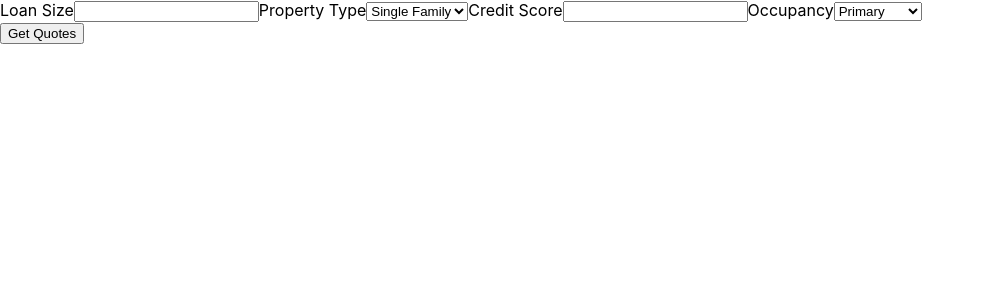
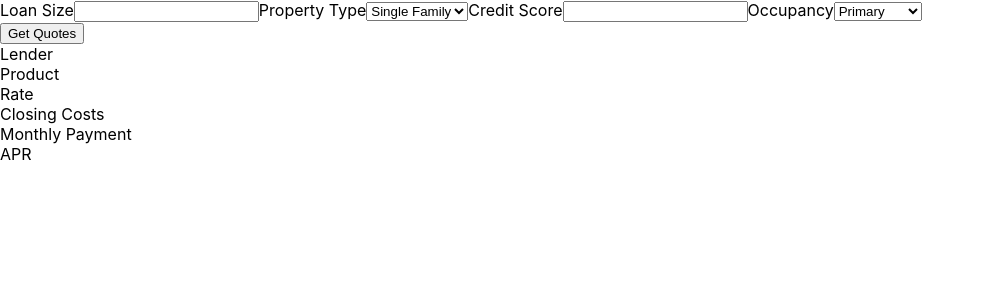
Before and after one commit to brianwashington/rate-quote, a Next.js app: page / in a window 1280 px wide. Shown: the top 300 px of the page, without its empty margins (0-985 px from the left). Built offline with nearby package versions, Linux system fonts and the light colour scheme.

Commit message:
displaying returned api data on the page now

```diff
--- a/pages/index.js
+++ b/pages/index.js
@@ -3,11 +3,25 @@ import LoanInfo from '../components/LoanInfo'
 import { connect } from 'react-redux'
 import { fetchData } from '../state/actions'
 
-function Home({ dispatch }) {
+function Home({ dispatch, rateQuotes }) {
   function submitHandler(e) {
     e.preventDefault()
     dispatch(fetchData())
   }
+
+  const currencyFormatter = new Intl.NumberFormat('en-US', {
+    style: 'currency',
+    currency: 'USD',
+  })
+
+  const tableHeaders = [
+    'Lender',
+    'Product',
+    'Rate',
+    'Closing Costs',
+    'Monthly Payment',
+    'APR',
+  ]
 
   return (
     <div>
@@ -15,8 +29,43 @@ function Home({ dispatch }) {
       <form onSubmit={submitHandler}>
         <button type='submit'>Get Quotes</button>
       </form>
+
+      {tableHeaders.map((title) => (
+        <div>{title}</div>
+      ))}
+
+      {rateQuotes.map(
+        (
+          {
+            apr,
+            lenderName,
+            loanType,
+            interestRate,
+            closingCosts,
+            monthlyPayment,
+          },
+          index
+        ) => {
+          return (
+            <div key={index}>
+              <div>{lenderName}</div>
+              <div>{loanType}</div>
+              <div>{`${interestRate.toFixed(3)}%`}</div>
+              <div>{currencyFormatter.format(closingCosts)}</div>
+              <div>{currencyFormatter.format(monthlyPayment)}</div>
+              <div>{`${apr.toFixed(3)}%`}</div>
+            </div>
+          )
+        }
+      )}
     </div>
   )
 }
 
-export default connect()(Home)
+const mapStateToProps = (state) => {
+  return {
+    rateQuotes: state.rateQuotes,
+  }
+}
+
+export default connect(mapStateToProps)(Home)
```
